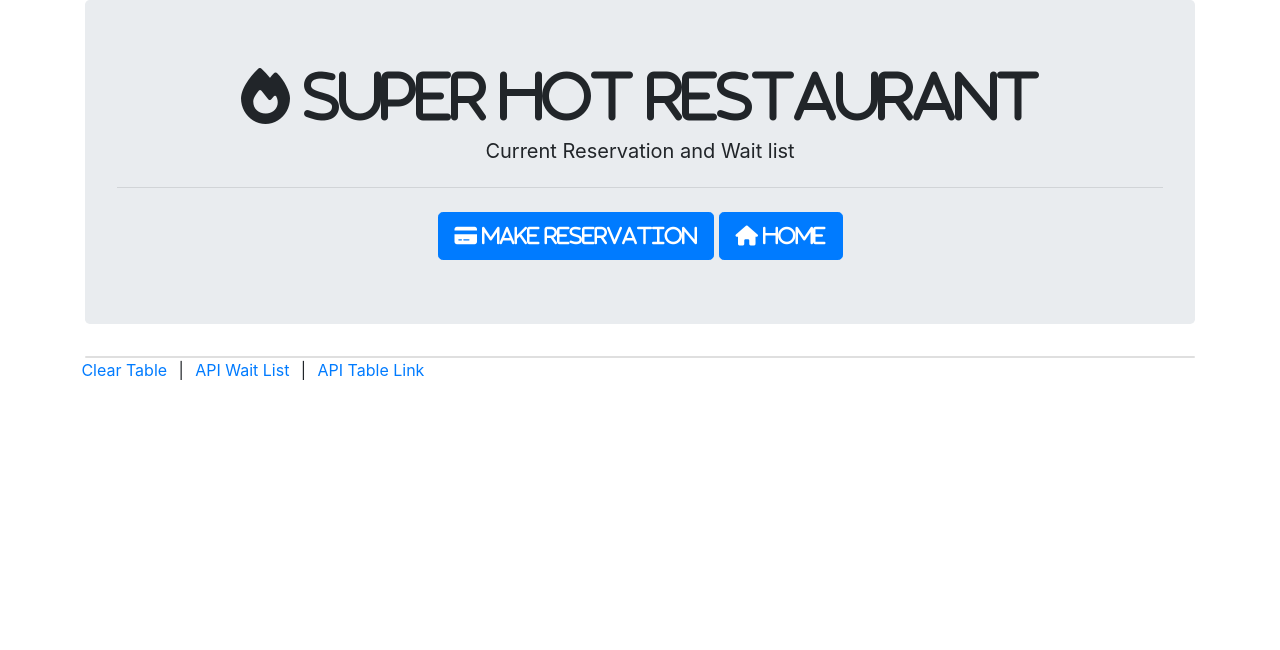
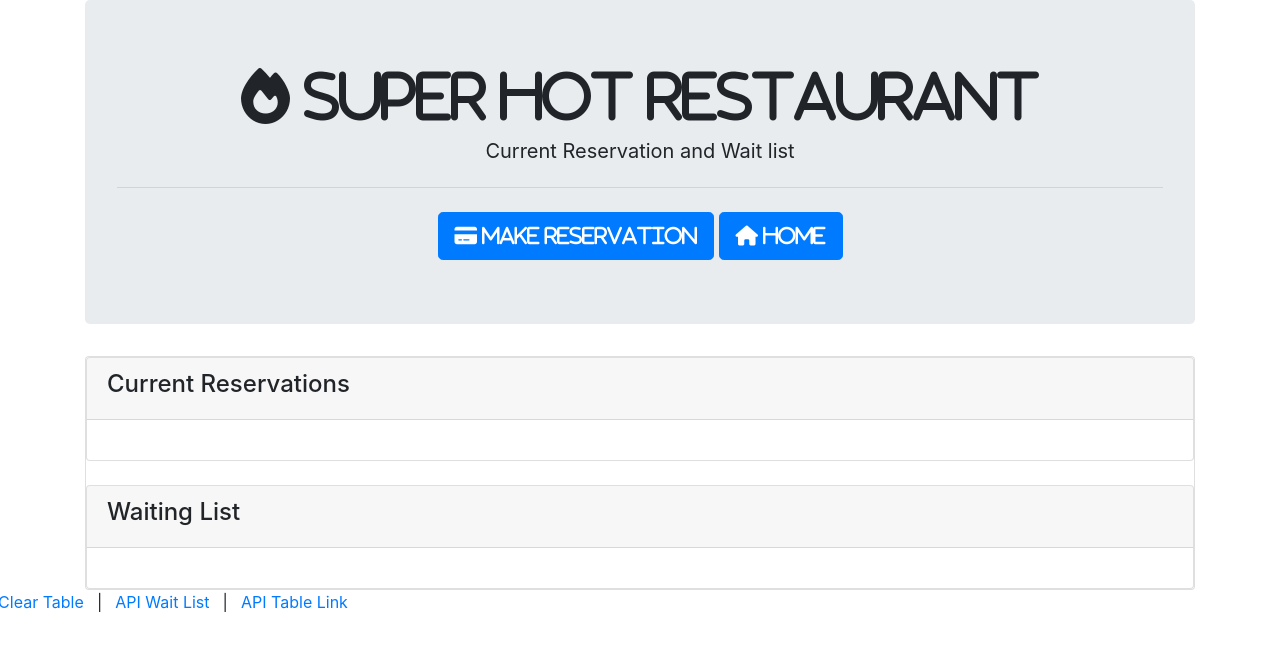
Before and after one commit to mnorthup2207/Hot_Restaurant_App, a website: page tables.html in a window 1280 px wide. Drawn offline with nearby package versions, Linux system fonts and the light colour scheme.

Commit message:
updated tables to reflect card bodies

```diff
--- a/tables.html
+++ b/tables.html
@@ -17,11 +17,34 @@
                 <h1 class="display-4"><strong><i class="fas fa-fire"> Super Hot Restaurant</i></strong></h1>
                 <h2 class="lead"><strong>Current Reservation and Wait list</strong></h2>
                 <hr class="my-4">
-                <a class="btn btn-primary btn-lg" href="/reserve" role="button"><i class="fas fa-credit-card"> Make Reservation</i></a>
+                <a class="btn btn-primary btn-lg" href="/reserve" role="button"><i class="fas fa-credit-card"> Make
+                        Reservation</i></a>
                 <a class="btn btn-primary btn-lg" href="/home" role="button"><i class="fas fa-home"> Home</i></a>
             </div>
         </div>
         <div class="card">
+
+            <!-- Current Tables in Use -->
+            <div class="card">
+                <div class="card-header">
+                    <h4>Current Reservations</h4>
+                </div>
+                <div class="card-body">
+                    <ul id="tableList" class="list-group"></ul>
+                </div>
+            </div>
+
+            <!-- Waiting List Card -->
+            <div class="card mt-4">
+                <div class="card-header">
+                    <h4>Waiting List</h4>
+                </div>
+                <div class="card-body">
+                    <ul id="waitList" class="list-group"></ul>
+                </div>
+            </div>
+        </div>
+    </div>
 
     </div>
     <div class="row">
```
Lines whose indentation alone changed are shown as unchanged.
